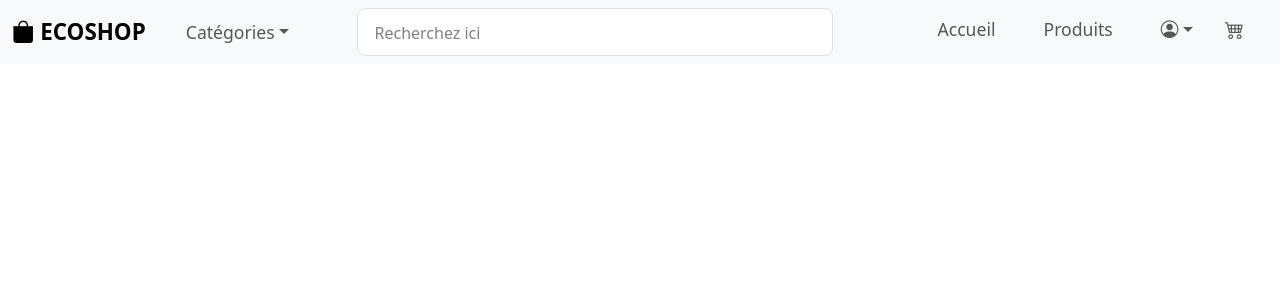
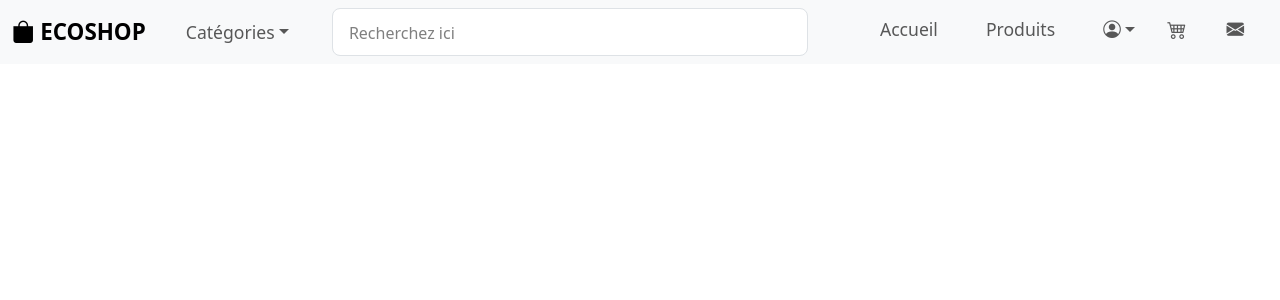
Before and after one commit to Semou98/ng-ecoshop-app, an Angular app: page / in a window 1280 px wide. Shown: the top 300 px of the page. Built offline with nearby package versions, Linux system fonts and the light colour scheme.

Commit message:
Mise à jour feature/home-page

```diff
--- a/src/app/navbar/navbar.component.html
+++ b/src/app/navbar/navbar.component.html
@@ -41,7 +41,7 @@
                     </div>
                 </form>
                 <!-- Acceuil -->
-                <li class="nav-item mx-3 ms-5">
+                <li class="nav-item mx-3">
                     <a class="nav-link" aria-current="page" routerLink="/home" routerLinkActive="active" style="font-size: 1.1rem">Accueil</a>
                 </li>
                 <!-- Produits -->
@@ -50,7 +50,7 @@
                 </li>
 
                 <!-- icônes -->
-                <!-- Menu déroulant pour l'icone profil -->
+                <!-- Icône profil (menu déroulant) -->
                 <li class="nav-item dropdown ms-3" style="font-size: 1.1rem;">
                     <a class="nav-link dropdown-toggle" href="#" role="button" data-bs-toggle="dropdown" aria-expanded="false"><i class="bi bi-person-circle"></i></a>
                     <ul class="dropdown-menu">
@@ -65,19 +65,16 @@
                         </li>
                     </ul>
                 </li>
+                <!-- icône Panier -->
                 <li class="nav-item mx-3" style="font-size: 1.2rem;">
                     <a class="nav-link" routerLink="/panier">
                         <span><i class="bi bi-cart4"></i></span>
                     </a>
                 </li>
-                <!--
-                <li class="nav-item mx-3">
-                    <a class="nav-link" href="#" style="font-size: 1.1rem"><i class="bi bi-heart"></i></a>
+                <!-- icône contact -->
+                <li class="nav-item mx-3 ms-2">
+                    <a class="nav-link" href="#" style="font-size: 1.1rem"><i class="bi bi-envelope-fill"></i></a>
                 </li>
-                <li class="nav-item mx-3">
-                    <a class="nav-link" href="#" style="font-size: 1.1rem"><i class="bi bi-bell"></i></a>
-                </li>
-                -->
             </ul>
         </div>
     </div>
```
